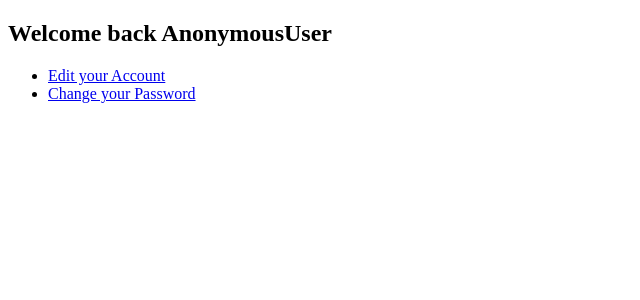
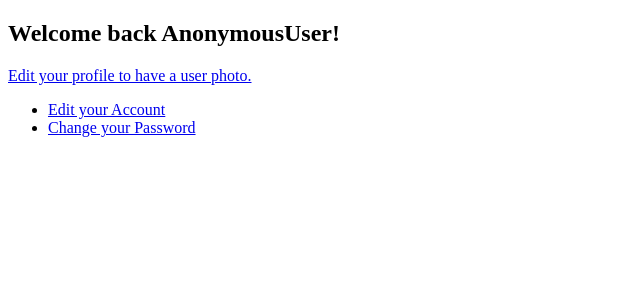
Before and after one commit to mariocesar/django-startup, a Django app: page /accounts/detail/ in a window 1280 px wide. Shown: the part 26-326 px from the top of the page, without its empty margins (0-640 px from the left). Run offline with Django 3.2, Linux system fonts and the light colour scheme; some libraries are stand-ins or nearby versions.

Commit message:
User profile photo

```diff
--- a/startup/accounts/forms.py
+++ b/startup/accounts/forms.py
@@ -36,4 +36,4 @@ class UserCreationForm(forms.ModelForm):
 class UserUpdateForm(forms.ModelForm):
     class Meta:
         model = User
-        fields = ('username', 'email', 'first_name', 'last_name')
+        fields = ('username', 'email', 'first_name', 'last_name', 'photo')
--- a/startup/accounts/models.py
+++ b/startup/accounts/models.py
@@ -18,6 +18,7 @@ class User(AbstractBaseUser, PermissionsMixin):
 
     Username, password and email are required. Other fields are optional.
     """
+
     username = models.CharField(
         _('username'),
         max_length=30,
@@ -29,6 +30,8 @@ class User(AbstractBaseUser, PermissionsMixin):
     first_name = models.CharField(_('first name'), max_length=30, blank=True)
     last_name = models.CharField(_('last name'), max_length=30, blank=True)
     email = models.EmailField(_('email address'), blank=True)
+
+    photo = models.ImageField(upload_to='users', blank=True, null=True)
 
     is_staff = models.BooleanField(
         _('staff status'), default=False,
--- a/startup/accounts/templates/accounts/user_detail.html
+++ b/startup/accounts/templates/accounts/user_detail.html
@@ -1,9 +1,15 @@
 {% extends 'layouts/base.html' %}
-{% load i18n %}
+{% load i18n thumbnail %}
 
 {% block body %}
 
-    <h2>Welcome back {{ user }}</h2>
+    <h2>Welcome back {{ user }}!</h2>
+
+    {% thumbnail user.photo "100x100" crop="center" as im %}
+        <img src="{{ im.url }}" alt="{{ user }} Photo" width="{{ im.width }}" height="{{ im.height }}"/>
+    {% empty %}
+        <a href="{% url 'account_update' %}">{% trans 'Edit your profile to have a user photo.' %}</a>
+    {% endthumbnail %}
 
     <ul>
         <li><a href="{% url 'account_update' %}">{% trans 'Edit your Account' %}</a></li>
--- a/startup/accounts/templates/accounts/user_form.html
+++ b/startup/accounts/templates/accounts/user_form.html
@@ -5,7 +5,7 @@
 
     <h2>Welcome!</h2>
 
-    <form action="" method="post">
+    <form action="" method="post" enctype="multipart/form-data">
         {% csrf_token %}
         {{ form.as_p }}
         {% if object %}
--- a/startup/settings/base.py
+++ b/startup/settings/base.py
@@ -26,6 +26,8 @@ DEBUG = True
 
 TEMPLATE_DEBUG = True
 
+THUMBNAIL_DEBUG = True
+
 ALLOWED_HOSTS = []
 
 
@@ -44,6 +46,7 @@ INSTALLED_APPS = (
     'django.contrib.staticfiles',
 
     'django_extensions',
+    'sorl.thumbnail',
 )
 
 MIDDLEWARE_CLASSES = (
--- a/startup/urls.py
+++ b/startup/urls.py
@@ -1,6 +1,8 @@
 # coding=utf-8
 from django.conf.urls import patterns, include, url
 from django.contrib import admin
+from django.conf import settings
+
 from django.views.generic import TemplateView
 
 urlpatterns = patterns(
@@ -10,3 +12,10 @@ urlpatterns = patterns(
     url(r'^accounts/', include('startup.accounts.urls')),
     url(r'^$', TemplateView.as_view(template_name='landing.html'), name='landing'),
 )
+
+if settings.DEBUG:
+    from django.contrib.staticfiles.urls import staticfiles_urlpatterns
+    from django.conf.urls.static import static
+
+    urlpatterns += staticfiles_urlpatterns()
+    urlpatterns += static(settings.MEDIA_URL, document_root=settings.MEDIA_ROOT)
```
Also changed, not shown: startup/accounts/admin.py (+15 -0 lines), startup/accounts/migrations/0002_user_photo.py (added), 1 other file.
